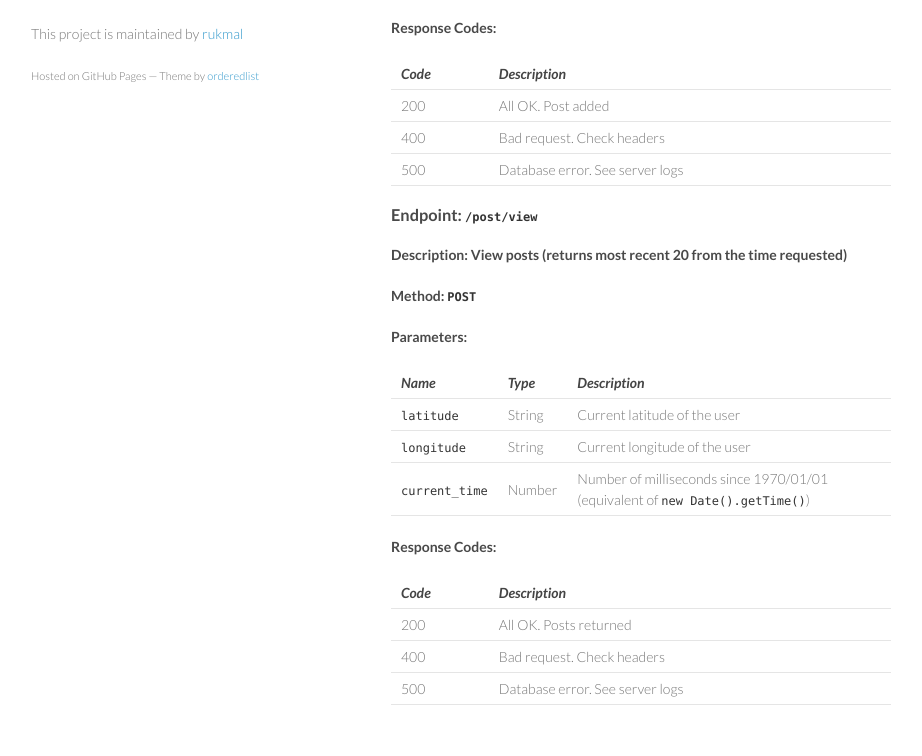
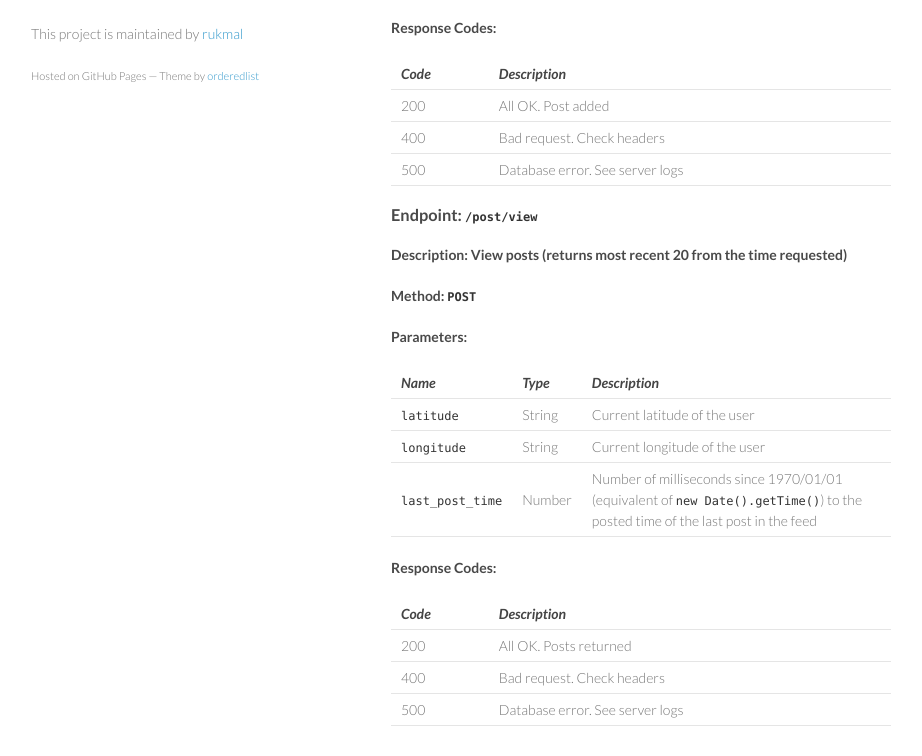
Before and after one commit to rukmal/Lifestream-API, a plain HTML site: page index.html in a window 1280 px wide. Shown: the part 645-1401 px from the top of the page, without its empty margins (179-1101 px from the left). Drawn offline with Linux system fonts and the light colour scheme.

```diff
--- a/index.html
+++ b/index.html
@@ -159,9 +159,9 @@
 <td align="left">Current longitude of the user</td>
 </tr>
 <tr>
-<td align="center"><code>current_time</code></td>
+<td align="center"><code>last_post_time</code></td>
 <td align="center">Number</td>
-<td align="left">Number of milliseconds since 1970/01/01 (equivalent of <code>new Date().getTime()</code>)</td>
+<td align="left">Number of milliseconds since 1970/01/01 (equivalent of <code>new Date().getTime()</code>) to the posted time of the last post in the feed</td>
 </tr>
 </tbody>
 </table>
```
Also changed, not shown: params.json (+1 -1 lines).
